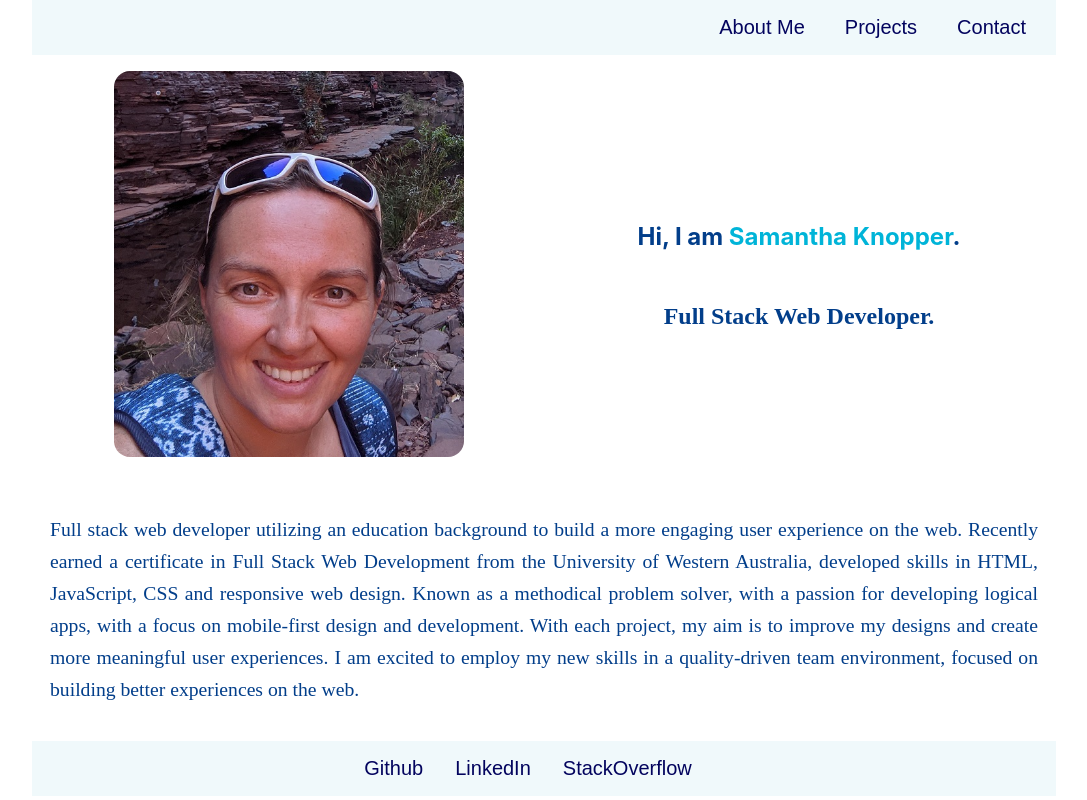
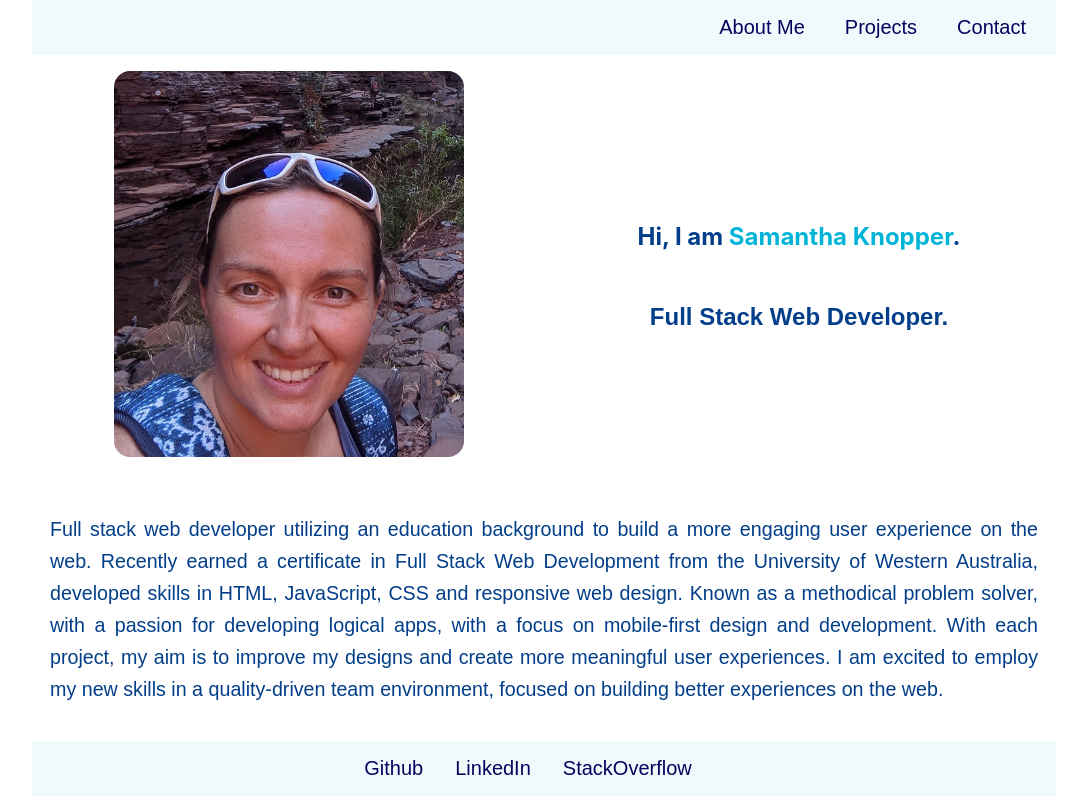
Before and after one commit to Samw1s3/react-portfolio, a React (Create React App) app: page / in a window 1280 px wide. Shown: the whole page, without its empty margins (96-1183 px from the left). Built offline with nearby package versions, Linux system fonts and the light colour scheme.

Commit message:
backup front change

```diff
--- a/src/pages/Pages.module.css
+++ b/src/pages/Pages.module.css
@@ -46,7 +46,7 @@ font-family: 'Righteous', cursive;
     margin:0;
     justify-content: center;
     align-items: center;
-    font-family: 'Righteous', cursive;
+    font-family: 'Righteous', sans-serif;
 
 }
 
@@ -68,7 +68,7 @@ font-family: 'Righteous', cursive;
 .about{
     padding: 1rem;
     text-align: justify;
-    font-family: 'Comfortaa', cursive;
+    font-family: 'Comfortaa', sans-serif;
     line-height: 1.5rem;
 }
 
@@ -124,6 +124,7 @@ font-family: 'Righteous', cursive;
 .resumeButton {
     border: solid #03045E 2px;
     text-decoration: none;
+    text-align: center;
     color:#0077B6;
     background-color: #CAF0F8;
     box-shadow: 0px 8px 15px rgba(0, 0, 0, 0.1);
```
